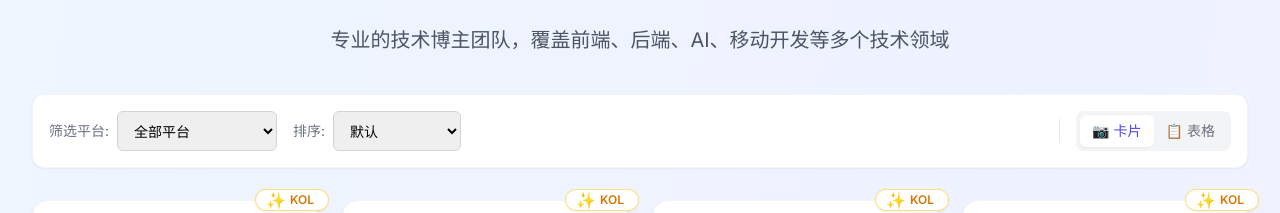
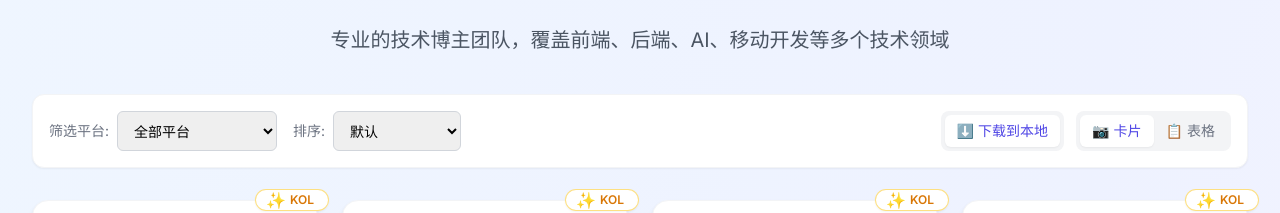
Before and after one commit to TUARAN/blogger-alliance, a Vue app: page / in a window 1280 px wide. Shown: the part 913-1126 px from the top of the page. Built offline with nearby package versions, Linux system fonts and the light colour scheme.

Commit message:
统一博主名单操作区样式并新增花名册下载

```diff
--- a/src/pages/tob/index.vue
+++ b/src/pages/tob/index.vue
@@ -256,18 +256,29 @@
 
         <!-- 右侧：全局操作 -->
         <div class="flex items-center gap-3 w-full md:w-auto justify-between md:justify-end">
+          <!-- 操作按钮组 -->
+          <div class="flex bg-gray-100 p-1 rounded-lg shrink-0">
+            <a
+              :href="bloggerRosterFile"
+              download="博主联盟花名册v20260106.xlsx"
+              class="px-3 py-1.5 rounded-md text-sm font-medium transition-all flex items-center gap-1 bg-white text-indigo-600 shadow-sm hover:text-indigo-700"
+              title="下载博主联盟花名册到本地"
+            >
+              <span>⬇️</span>
+              <span class="hidden sm:inline">下载到本地</span>
+            </a>
+
             <!-- 导出/复制按钮 (仅在表格模式下显示) -->
             <button
               v-if="viewMode === 'table'"
               @click="copyTableToClipboard"
-            class="inline-flex items-center px-4 h-10 border border-transparent text-sm font-medium rounded-md shadow-sm text-white bg-green-600 hover:bg-green-700 focus:outline-none focus:ring-2 focus:ring-offset-2 focus:ring-green-500 transition-all"
+              class="px-3 py-1.5 rounded-md text-sm font-medium transition-all flex items-center gap-1 text-gray-500 hover:text-green-700"
               title="复制当前表格数据到剪贴板，可直接粘贴到Excel"
             >
-            <span class="mr-2">📋</span>
-            复制表格数据
+              <span>📋</span>
+              <span class="hidden sm:inline">复制表格数据</span>
             </button>
-
-          <div class="h-6 w-px bg-gray-200 mx-1 hidden md:block"></div>
+          </div>
 
           <!-- 视图切换按钮 -->
           <div class="flex bg-gray-100 p-1 rounded-lg shrink-0">
@@ -625,7 +636,7 @@
             <div class="font-semibold text-indigo-700 mb-3">服务流程：</div>
             <div class="flex items-start gap-3">
               <span class="text-indigo-500 font-semibold flex-shrink-0">1</span>
-              <span>选号 - 从几十位博主中甄选合适的创作者（可选项）</span>
+              <span>选号 - 从几十位博主中甄选合适的创作者</span>
             </div>
             <div class="flex items-start gap-3">
               <span class="text-indigo-500 font-semibold flex-shrink-0">2</span>
@@ -994,6 +1005,7 @@ import { bloggersData } from '../../data/bloggerInfo.js'
 import { trackLinkClick } from '../../utils/hybridStats.js'
 import { getBloggerStats } from '../../utils/analytics.js'
 import { getRealTimeStats, recordPageView } from '../../utils/statsService.js'
+import bloggerRosterFile from '../../data/博主联盟花名册v20260106.xlsx?url'
 
 // 响应式数据 - 直接初始化数据，无需加载状态
 const bloggers = ref(bloggersData)
```
Also changed, not shown: 1 other file (tests, documents, lock files or other folders). Lines whose indentation alone changed are shown as unchanged.
